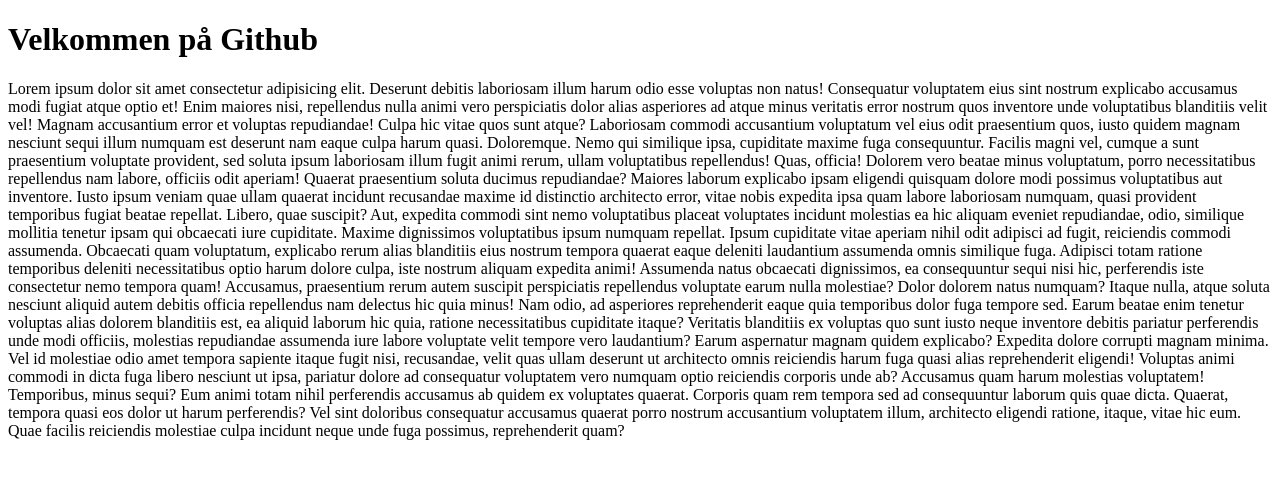
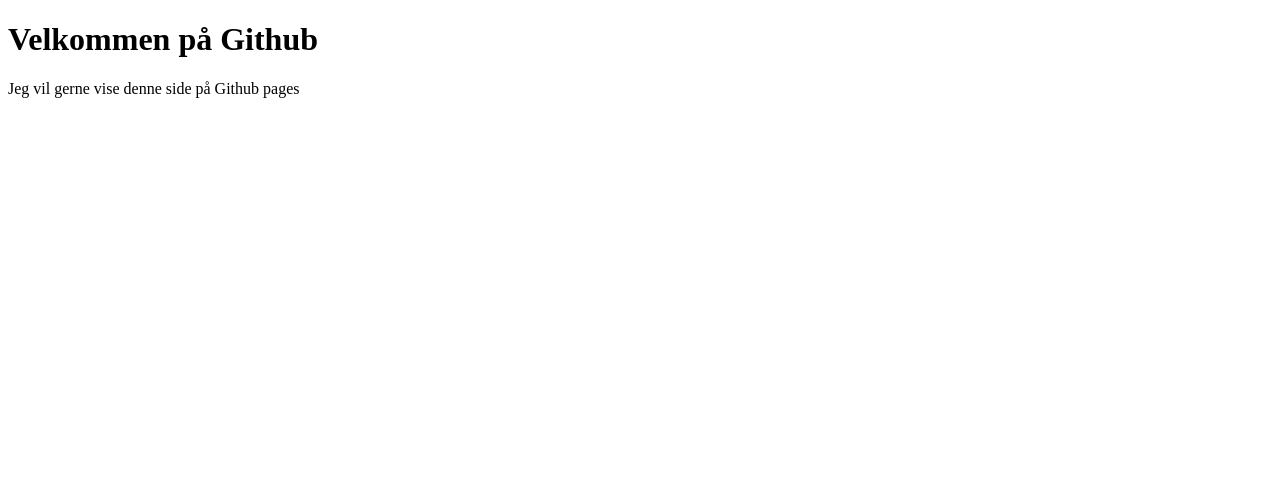
Before and after one commit to silv2107/wugf2_si, a plain HTML site: page index.html in a window 1280 px wide. Drawn offline with Linux system fonts and the light colour scheme.

Commit message:
Ændring af p tag
Ændring a p tag indhold

```diff
--- a/index.html
+++ b/index.html
@@ -9,22 +9,7 @@
 
 <body>
     <h1>Velkommen på Github</h1>
-    <p>Lorem ipsum dolor sit amet consectetur adipisicing elit. Deserunt debitis laboriosam illum harum odio esse voluptas non natus! Consequatur voluptatem eius sint nostrum explicabo accusamus modi fugiat atque optio et!
-    Enim maiores nisi, repellendus nulla animi vero perspiciatis dolor alias asperiores ad atque minus veritatis error nostrum quos inventore unde voluptatibus blanditiis velit vel! Magnam accusantium error et voluptas repudiandae!
-    Culpa hic vitae quos sunt atque? Laboriosam commodi accusantium voluptatum vel eius odit praesentium quos, iusto quidem magnam nesciunt sequi illum numquam est deserunt nam eaque culpa harum quasi. Doloremque.
-    Nemo qui similique ipsa, cupiditate maxime fuga consequuntur. Facilis magni vel, cumque a sunt praesentium voluptate provident, sed soluta ipsum laboriosam illum fugit animi rerum, ullam voluptatibus repellendus! Quas, officia!
-    Dolorem vero beatae minus voluptatum, porro necessitatibus repellendus nam labore, officiis odit aperiam! Quaerat praesentium soluta ducimus repudiandae? Maiores laborum explicabo ipsam eligendi quisquam dolore modi possimus voluptatibus aut inventore.
-    Iusto ipsum veniam quae ullam quaerat incidunt recusandae maxime id distinctio architecto error, vitae nobis expedita ipsa quam labore laboriosam numquam, quasi provident temporibus fugiat beatae repellat. Libero, quae suscipit?
-    Aut, expedita commodi sint nemo voluptatibus placeat voluptates incidunt molestias ea hic aliquam eveniet repudiandae, odio, similique mollitia tenetur ipsam qui obcaecati iure cupiditate. Maxime dignissimos voluptatibus ipsum numquam repellat.
-    Ipsum cupiditate vitae aperiam nihil odit adipisci ad fugit, reiciendis commodi assumenda. Obcaecati quam voluptatum, explicabo rerum alias blanditiis eius nostrum tempora quaerat eaque deleniti laudantium assumenda omnis similique fuga.
-    Adipisci totam ratione temporibus deleniti necessitatibus optio harum dolore culpa, iste nostrum aliquam expedita animi! Assumenda natus obcaecati dignissimos, ea consequuntur sequi nisi hic, perferendis iste consectetur nemo tempora quam!
-    Accusamus, praesentium rerum autem suscipit perspiciatis repellendus voluptate earum nulla molestiae? Dolor dolorem natus numquam? Itaque nulla, atque soluta nesciunt aliquid autem debitis officia repellendus nam delectus hic quia minus!
-    Nam odio, ad asperiores reprehenderit eaque quia temporibus dolor fuga tempore sed. Earum beatae enim tenetur voluptas alias dolorem blanditiis est, ea aliquid laborum hic quia, ratione necessitatibus cupiditate itaque?
-    Veritatis blanditiis ex voluptas quo sunt iusto neque inventore debitis pariatur perferendis unde modi officiis, molestias repudiandae assumenda iure labore voluptate velit tempore vero laudantium? Earum aspernatur magnam quidem explicabo?
-    Expedita dolore corrupti magnam minima. Vel id molestiae odio amet tempora sapiente itaque fugit nisi, recusandae, velit quas ullam deserunt ut architecto omnis reiciendis harum fuga quasi alias reprehenderit eligendi!
-    Voluptas animi commodi in dicta fuga libero nesciunt ut ipsa, pariatur dolore ad consequatur voluptatem vero numquam optio reiciendis corporis unde ab? Accusamus quam harum molestias voluptatem! Temporibus, minus sequi?
-    Eum animi totam nihil perferendis accusamus ab quidem ex voluptates quaerat. Corporis quam rem tempora sed ad consequuntur laborum quis quae dicta. Quaerat, tempora quasi eos dolor ut harum perferendis?
-    Vel sint doloribus consequatur accusamus quaerat porro nostrum accusantium voluptatem illum, architecto eligendi ratione, itaque, vitae hic eum. Quae facilis reiciendis molestiae culpa incidunt neque unde fuga possimus, reprehenderit quam?</p>
+    <p>Jeg vil gerne vise denne side på Github pages</p>
 </body>
 
 </html>
```
